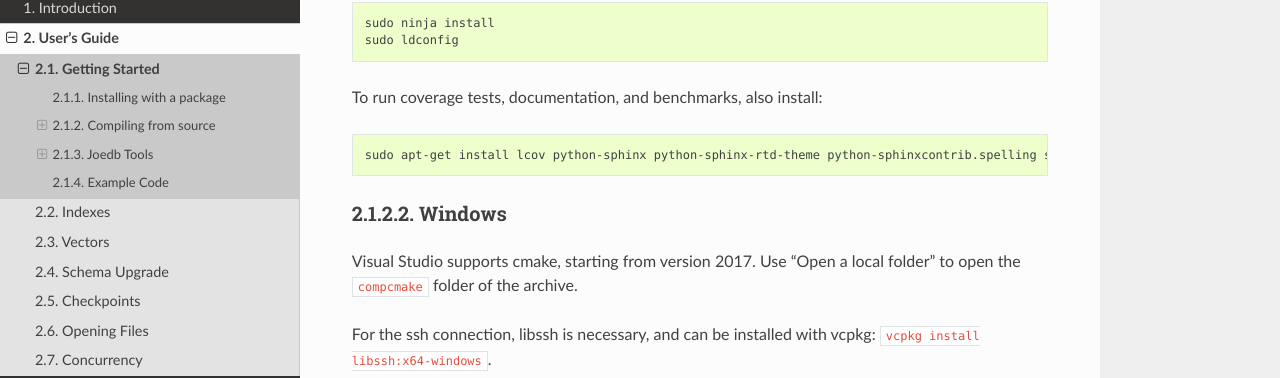
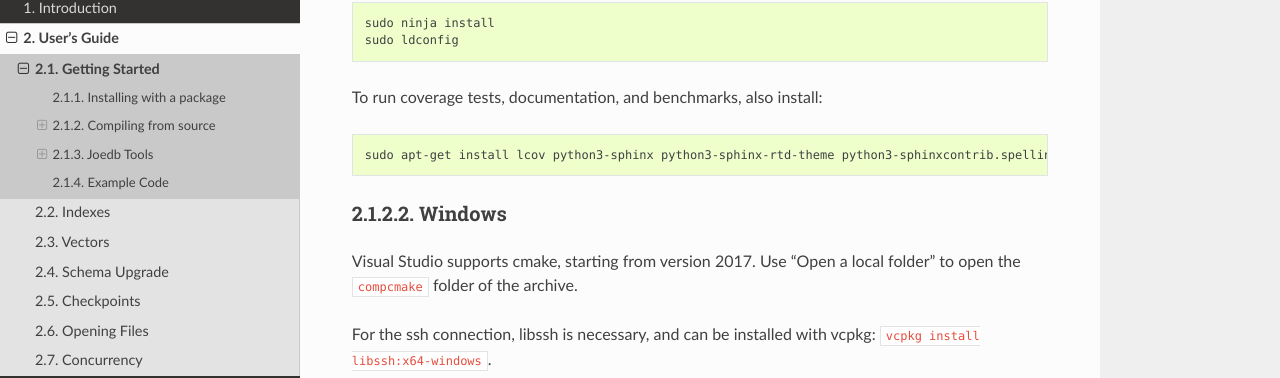
Before and after one commit to Remi-Coulom/joedb, a Sphinx documentation site: the page built from doc/source/getting_started.rst, in a window 1280 px wide and 900 px high, scrolled down 1055 px. Shown: the part 112-490 px from the top of the window. Built offline with Sphinx 7.4.7 and the Read the Docs theme 2.0.0, drawn with Linux system fonts in a browser that asks for light colours; formulas are drawn with MathJax 3.

Commit message:
python-sphinx -> python3-sphinx for Ubuntu 20.04

```diff
--- a/doc/source/getting_started.rst
+++ b/doc/source/getting_started.rst
@@ -58,7 +58,7 @@ To run coverage tests, documentation, and benchmarks, also install:
 
 .. code-block:: bash
 
-    sudo apt-get install lcov python-sphinx python-sphinx-rtd-theme python-sphinxcontrib.spelling sqlite3 libsqlite3-dev sqlitebrowser
+    sudo apt-get install lcov python3-sphinx python3-sphinx-rtd-theme python3-sphinxcontrib.spelling sqlite3 libsqlite3-dev sqlitebrowser
 
 Windows
 ^^^^^^^
```
